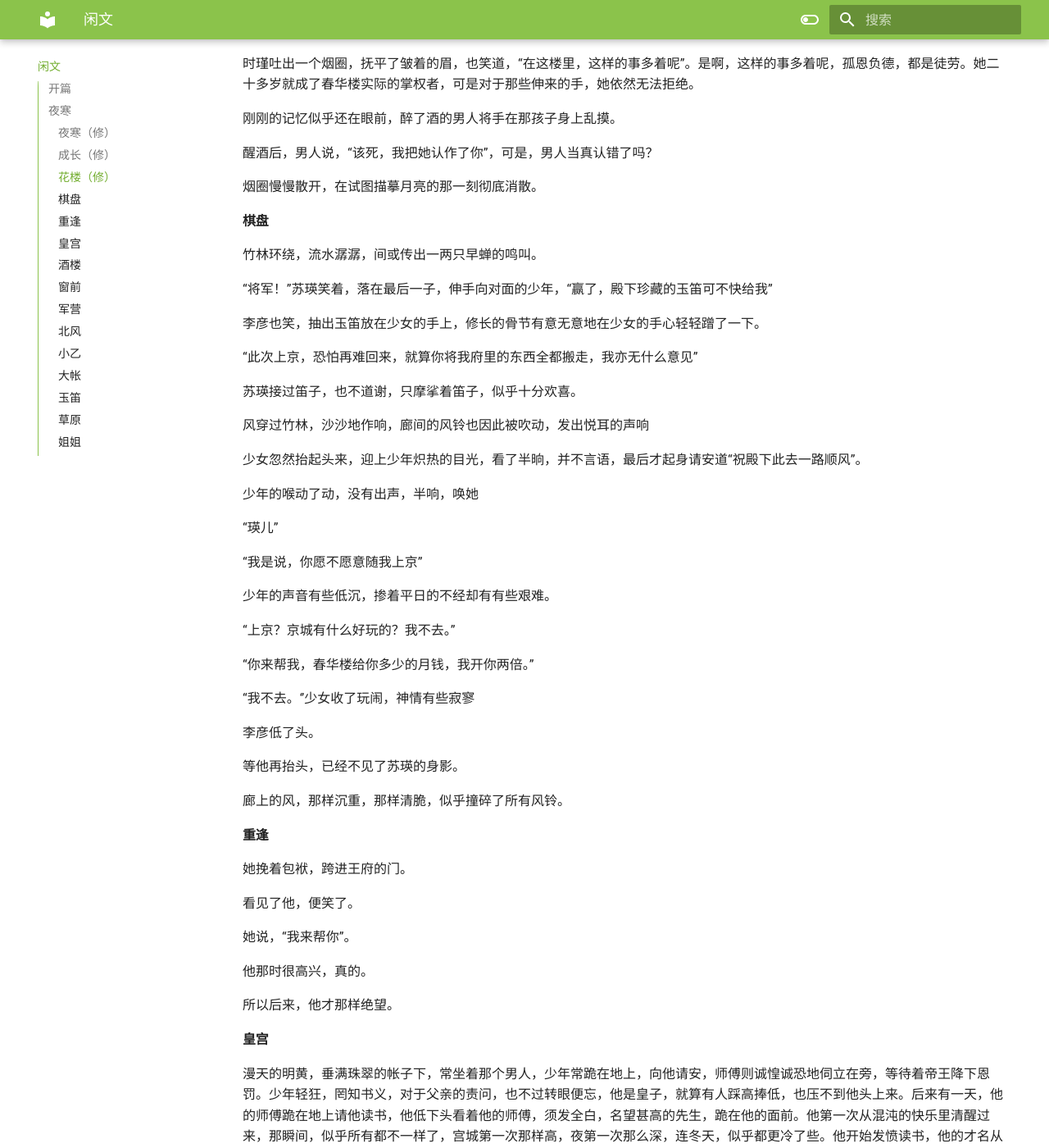
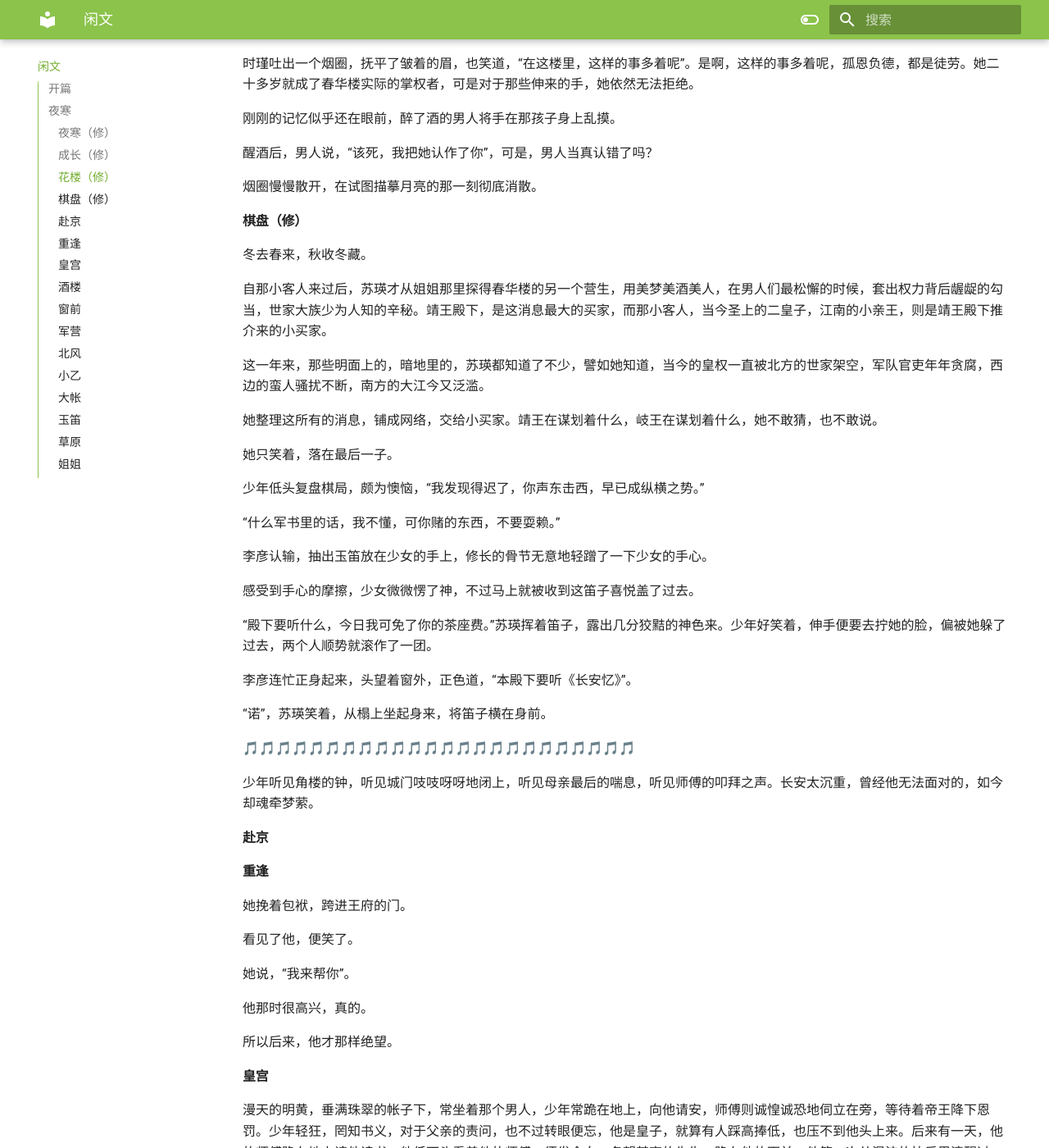
Before and after one commit to moon0222/MyWeb, an MkDocs documentation site: the page built from docs/story.md, in a window 1280 px wide and 1400 px high, scrolled down 2218 px. Shown: the whole window at 82% size. Built offline with MkDocs 1.6.1 and Material for MkDocs 9.7.7, drawn with Linux system fonts in a browser that asks for light colours.

Commit message:
10.23 story

```diff
--- a/docs/story.md
+++ b/docs/story.md
@@ -74,41 +74,37 @@
 
 烟圈慢慢散开，在试图描摹月亮的那一刻彻底消散。
 
-#### 棋盘
+#### 棋盘（修）
 
-竹林环绕，流水潺潺，间或传出一两只早蝉的鸣叫。
+冬去春来，秋收冬藏。
 
-“将军！”苏瑛笑着，落在最后一子，伸手向对面的少年，“赢了，殿下珍藏的玉笛可不快给我”
+自那小客人来过后，苏瑛才从姐姐那里探得春华楼的另一个营生，用美梦美酒美人，在男人们最松懈的时候，套出权力背后龌龊的勾当，世家大族少为人知的辛秘。靖王殿下，是这消息最大的买家，而那小客人，当今圣上的二皇子，江南的小亲王，则是靖王殿下推介来的小买家。
 
-李彦也笑，抽出玉笛放在少女的手上，修长的骨节有意无意地在少女的手心轻轻蹭了一下。
+这一年来，那些明面上的，暗地里的，苏瑛都知道了不少，譬如她知道，当今的皇权一直被北方的世家架空，军队官吏年年贪腐，西边的蛮人骚扰不断，南方的大江今又泛滥。
 
-“此次上京，恐怕再难回来，就算你将我府里的东西全都搬走，我亦无什么意见”
+她整理这所有的消息，铺成网络，交给小买家。靖王在谋划着什么，岐王在谋划着什么，她不敢猜，也不敢说。
 
-苏瑛接过笛子，也不道谢，只摩挲着笛子，似乎十分欢喜。
+她只笑着，落在最后一子。
 
-风穿过竹林，沙沙地作响，廊间的风铃也因此被吹动，发出悦耳的声响
+少年低头复盘棋局，颇为懊恼，“我发现得迟了，你声东击西，早已成纵横之势。”
 
-少女忽然抬起头来，迎上少年炽热的目光，看了半晌，并不言语，最后才起身请安道“祝殿下此去一路顺风”。
+“什么军书里的话，我不懂，可你赌的东西，不要耍赖。”
 
-少年的喉动了动，没有出声，半响，唤她
+李彦认输，抽出玉笛放在少女的手上，修长的骨节无意地轻蹭了一下少女的手心。
 
-“瑛儿”
+感受到手心的摩擦，少女微微愣了神，不过马上就被收到这笛子喜悦盖了过去。
 
-“我是说，你愿不愿意随我上京”
+“殿下要听什么，今日我可免了你的茶座费。”苏瑛挥着笛子，露出几分狡黠的神色来。少年好笑着，伸手便要去拧她的脸，偏被她躲了过去，两个人顺势就滚作了一团。
 
-少年的声音有些低沉，掺着平日的不经却有有些艰难。
+李彦连忙正身起来，头望着窗外，正色道，“本殿下要听《长安忆》”。
 
-“上京？京城有什么好玩的？我不去。”
+“诺”，苏瑛笑着，从榻上坐起身来，将笛子横在身前。
 
-“你来帮我，春华楼给你多少的月钱，我开你两倍。”
+🎵🎵🎵🎵🎵🎵🎵🎵🎵🎵🎵🎵🎵🎵🎵🎵🎵🎵🎵🎵🎵🎵🎵🎵
 
-“我不去。‘’少女收了玩闹，神情有些寂寥
+少年听见角楼的钟，听见城门吱吱呀呀地闭上，听见母亲最后的喘息，听见师傅的叩拜之声。长安太沉重，曾经他无法面对的，如今却魂牵梦萦。
 
-李彦低了头。
-
-等他再抬头，已经不见了苏瑛的身影。
-
-廊上的风，那样沉重，那样清脆，似乎撞碎了所有风铃。
+#### 赴京
 
 #### 重逢
 
```
